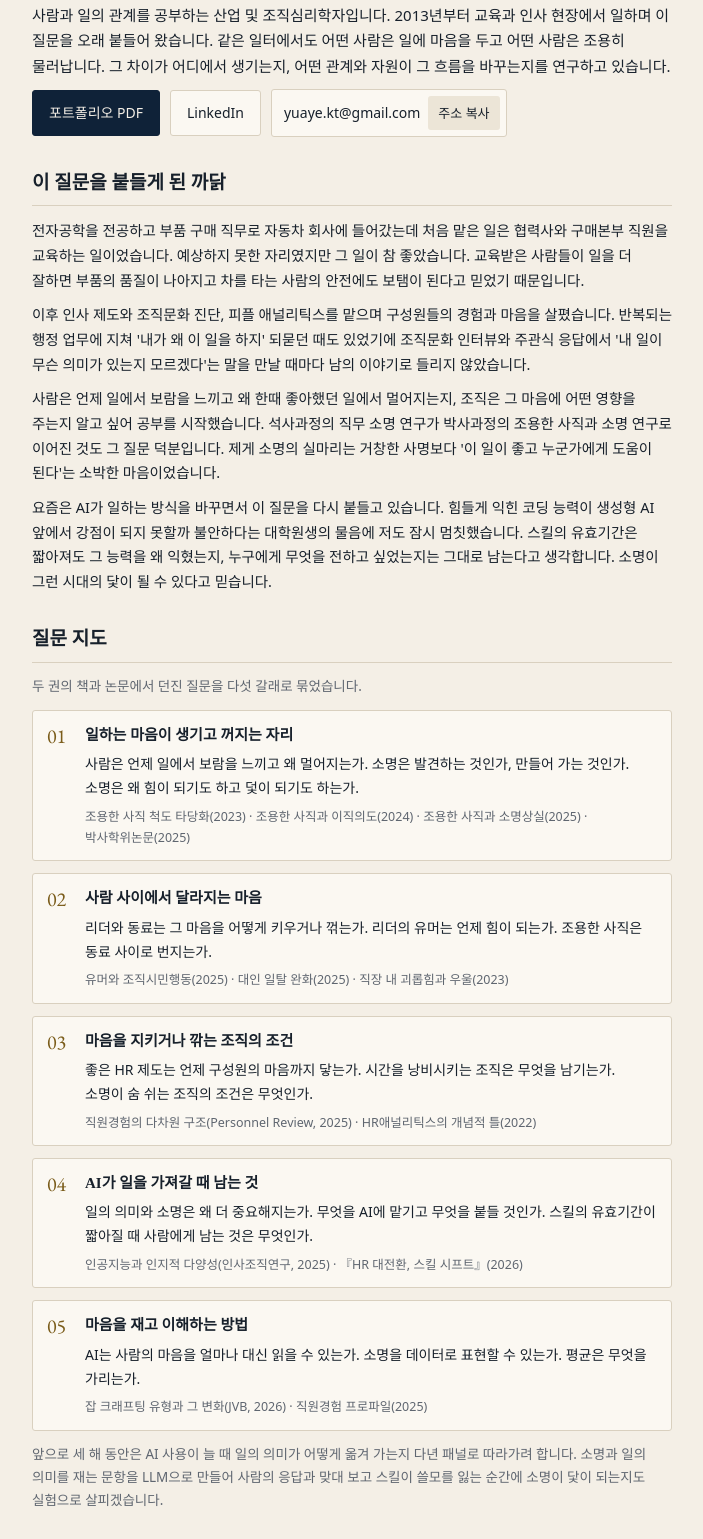
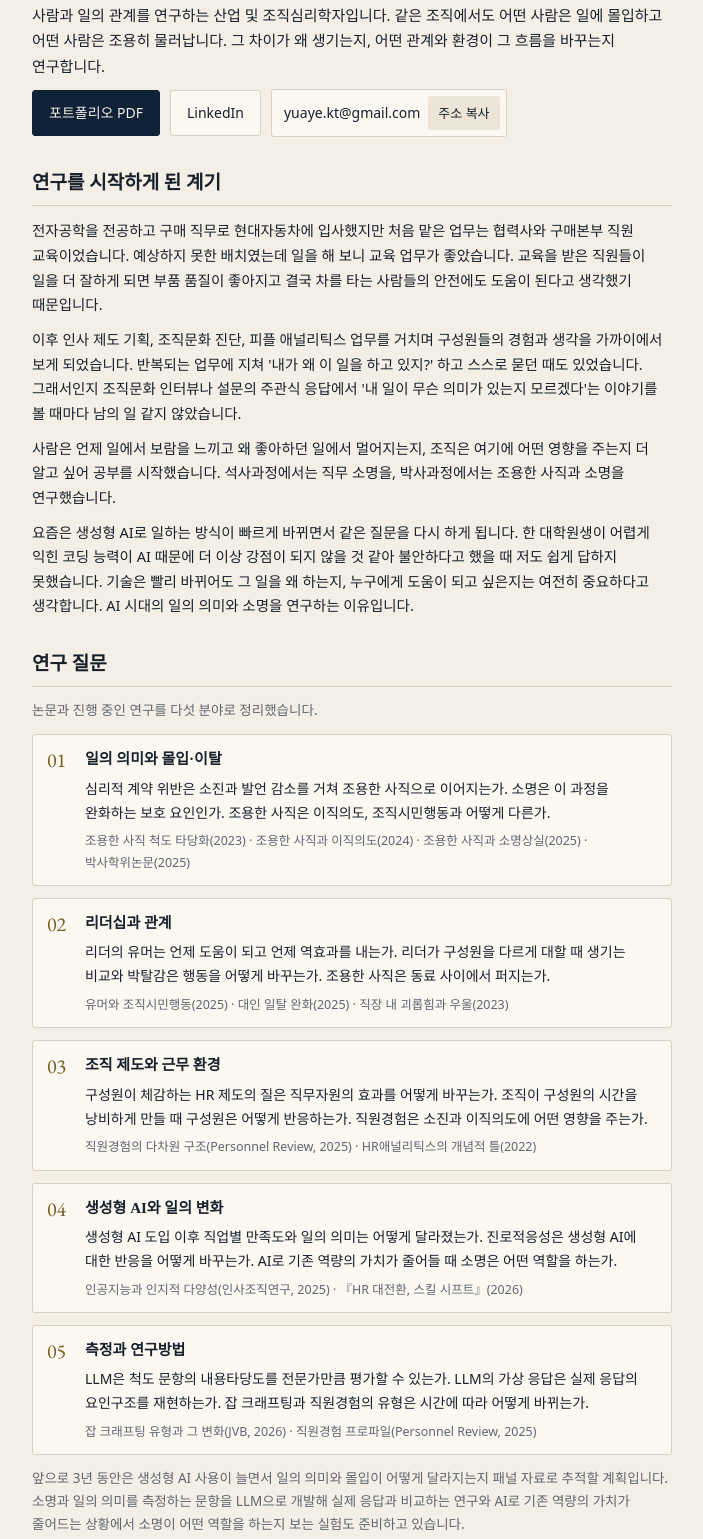
Before and after one commit to Teo-KT/Teo-KT.github.io, a plain HTML site: page cv/index.html in a window 1280 px wide. Shown: the part 319-1858 px from the top of the page, without its empty margins (288-991 px from the left). Drawn offline with nearby package versions, Linux system fonts and the light colour scheme; a web font is replaced by a local one.

Commit message:
이력 페이지와 포트폴리오 PDF 문구를 평이한 표현으로, 연구 질문을 연구 중심으로
Co-Authored-By: Claude Opus 5.5 <noreply@anthropic.com>

```diff
--- a/cv/index.html
+++ b/cv/index.html
@@ -96,11 +96,11 @@ footer a { color: inherit; }
 <div class="pad"><div class="wrap">
   <div>
     <p class="question">사람은 왜 일에 몰입하고, 어느 순간 비몰입하는가.</p>
-    <p class="subq">AI가 일하는 방식을 바꾸는 지금, 저는 이 질문을 일의 의미와 소명에서 다시 묻고 있습니다.</p>
+    <p class="subq">요즘은 이 질문을 AI 시대의 일의 의미와 소명에 초점을 두고 연구하고 있습니다.</p>
   </div>
 
   <div class="intro">
-    <p>사람과 일의 관계를 공부하는 산업 및 조직심리학자입니다. 2013년부터 교육과 인사 현장에서 일하며 이 질문을 오래 붙들어 왔습니다. 같은 일터에서도 어떤 사람은 일에 마음을 두고 어떤 사람은 조용히 물러납니다. 그 차이가 어디에서 생기는지, 어떤 관계와 자원이 그 흐름을 바꾸는지를 연구하고 있습니다.</p>
+    <p>사람과 일의 관계를 연구하는 산업 및 조직심리학자입니다. 같은 조직에서도 어떤 사람은 일에 몰입하고 어떤 사람은 조용히 물러납니다. 그 차이가 왜 생기는지, 어떤 관계와 환경이 그 흐름을 바꾸는지 연구합니다.</p>
     <div class="actions">
       <a class="btn" href="kim-kwangtae-portfolio-2026-10.pdf" download="김광태_포트폴리오_2026-11.pdf">포트폴리오 PDF</a>
       <a class="btn alt" href="https://www.linkedin.com/in/kwangtaekim/" target="_blank" rel="noopener">LinkedIn</a>
@@ -109,36 +109,36 @@ footer a { color: inherit; }
   </div>
 
   <section>
-    <h2>이 질문을 붙들게 된 까닭</h2>
+    <h2>연구를 시작하게 된 계기</h2>
     <div class="story">
-      <p>전자공학을 전공하고 부품 구매 직무로 자동차 회사에 들어갔는데 처음 맡은 일은 협력사와 구매본부 직원을 교육하는 일이었습니다. 예상하지 못한 자리였지만 그 일이 참 좋았습니다. 교육받은 사람들이 일을 더 잘하면 부품의 품질이 나아지고 차를 타는 사람의 안전에도 보탬이 된다고 믿었기 때문입니다.</p>
-      <p>이후 인사 제도와 조직문화 진단, 피플 애널리틱스를 맡으며 구성원들의 경험과 마음을 살폈습니다. 반복되는 행정 업무에 지쳐 '내가 왜 이 일을 하지' 되묻던 때도 있었기에 조직문화 인터뷰와 주관식 응답에서 '내 일이 무슨 의미가 있는지 모르겠다'는 말을 만날 때마다 남의 이야기로 들리지 않았습니다.</p>
-      <p>사람은 언제 일에서 보람을 느끼고 왜 한때 좋아했던 일에서 멀어지는지, 조직은 그 마음에 어떤 영향을 주는지 알고 싶어 공부를 시작했습니다. 석사과정의 직무 소명 연구가 박사과정의 조용한 사직과 소명 연구로 이어진 것도 그 질문 덕분입니다. 제게 소명의 실마리는 거창한 사명보다 '이 일이 좋고 누군가에게 도움이 된다'는 소박한 마음이었습니다.</p>
-      <p>요즘은 AI가 일하는 방식을 바꾸면서 이 질문을 다시 붙들고 있습니다. 힘들게 익힌 코딩 능력이 생성형 AI 앞에서 강점이 되지 못할까 불안하다는 대학원생의 물음에 저도 잠시 멈칫했습니다. 스킬의 유효기간은 짧아져도 그 능력을 왜 익혔는지, 누구에게 무엇을 전하고 싶었는지는 그대로 남는다고 생각합니다. 소명이 그런 시대의 닻이 될 수 있다고 믿습니다.</p>
+      <p>전자공학을 전공하고 구매 직무로 현대자동차에 입사했지만 처음 맡은 업무는 협력사와 구매본부 직원 교육이었습니다. 예상하지 못한 배치였는데 일을 해 보니 교육 업무가 좋았습니다. 교육을 받은 직원들이 일을 더 잘하게 되면 부품 품질이 좋아지고 결국 차를 타는 사람들의 안전에도 도움이 된다고 생각했기 때문입니다.</p>
+      <p>이후 인사 제도 기획, 조직문화 진단, 피플 애널리틱스 업무를 거치며 구성원들의 경험과 생각을 가까이에서 보게 되었습니다. 반복되는 업무에 지쳐 '내가 왜 이 일을 하고 있지?' 하고 스스로 묻던 때도 있었습니다. 그래서인지 조직문화 인터뷰나 설문의 주관식 응답에서 '내 일이 무슨 의미가 있는지 모르겠다'는 이야기를 볼 때마다 남의 일 같지 않았습니다.</p>
+      <p>사람은 언제 일에서 보람을 느끼고 왜 좋아하던 일에서 멀어지는지, 조직은 여기에 어떤 영향을 주는지 더 알고 싶어 공부를 시작했습니다. 석사과정에서는 직무 소명을, 박사과정에서는 조용한 사직과 소명을 연구했습니다.</p>
+      <p>요즘은 생성형 AI로 일하는 방식이 빠르게 바뀌면서 같은 질문을 다시 하게 됩니다. 한 대학원생이 어렵게 익힌 코딩 능력이 AI 때문에 더 이상 강점이 되지 않을 것 같아 불안하다고 했을 때 저도 쉽게 답하지 못했습니다. 기술은 빨리 바뀌어도 그 일을 왜 하는지, 누구에게 도움이 되고 싶은지는 여전히 중요하다고 생각합니다. AI 시대의 일의 의미와 소명을 연구하는 이유입니다.</p>
     </div>
   </section>
 
   <section>
-    <h2>질문 지도</h2>
-    <p class="note">두 권의 책과 논문에서 던진 질문을 다섯 갈래로 묶었습니다.</p>
+    <h2>연구 질문</h2>
+    <p class="note">논문과 진행 중인 연구를 다섯 분야로 정리했습니다.</p>
     <ul class="streams">
-      <li><span class="no">01</span><div><div class="q">일하는 마음이 생기고 꺼지는 자리</div>
-        <p>사람은 언제 일에서 보람을 느끼고 왜 멀어지는가. 소명은 발견하는 것인가, 만들어 가는 것인가. 소명은 왜 힘이 되기도 하고 덫이 되기도 하는가.</p>
+      <li><span class="no">01</span><div><div class="q">일의 의미와 몰입·이탈</div>
+        <p>심리적 계약 위반은 소진과 발언 감소를 거쳐 조용한 사직으로 이어지는가. 소명은 이 과정을 완화하는 보호 요인인가. 조용한 사직은 이직의도, 조직시민행동과 어떻게 다른가.</p>
         <div class="ev">조용한 사직 척도 타당화(2023) · 조용한 사직과 이직의도(2024) · 조용한 사직과 소명상실(2025) · 박사학위논문(2025)</div></div></li>
-      <li><span class="no">02</span><div><div class="q">사람 사이에서 달라지는 마음</div>
-        <p>리더와 동료는 그 마음을 어떻게 키우거나 꺾는가. 리더의 유머는 언제 힘이 되는가. 조용한 사직은 동료 사이로 번지는가.</p>
+      <li><span class="no">02</span><div><div class="q">리더십과 관계</div>
+        <p>리더의 유머는 언제 도움이 되고 언제 역효과를 내는가. 리더가 구성원을 다르게 대할 때 생기는 비교와 박탈감은 행동을 어떻게 바꾸는가. 조용한 사직은 동료 사이에서 퍼지는가.</p>
         <div class="ev">유머와 조직시민행동(2025) · 대인 일탈 완화(2025) · 직장 내 괴롭힘과 우울(2023)</div></div></li>
-      <li><span class="no">03</span><div><div class="q">마음을 지키거나 깎는 조직의 조건</div>
-        <p>좋은 HR 제도는 언제 구성원의 마음까지 닿는가. 시간을 낭비시키는 조직은 무엇을 남기는가. 소명이 숨 쉬는 조직의 조건은 무엇인가.</p>
+      <li><span class="no">03</span><div><div class="q">조직 제도와 근무 환경</div>
+        <p>구성원이 체감하는 HR 제도의 질은 직무자원의 효과를 어떻게 바꾸는가. 조직이 구성원의 시간을 낭비하게 만들 때 구성원은 어떻게 반응하는가. 직원경험은 소진과 이직의도에 어떤 영향을 주는가.</p>
         <div class="ev">직원경험의 다차원 구조(Personnel Review, 2025) · HR애널리틱스의 개념적 틀(2022)</div></div></li>
-      <li><span class="no">04</span><div><div class="q">AI가 일을 가져갈 때 남는 것</div>
-        <p>일의 의미와 소명은 왜 더 중요해지는가. 무엇을 AI에 맡기고 무엇을 붙들 것인가. 스킬의 유효기간이 짧아질 때 사람에게 남는 것은 무엇인가.</p>
+      <li><span class="no">04</span><div><div class="q">생성형 AI와 일의 변화</div>
+        <p>생성형 AI 도입 이후 직업별 만족도와 일의 의미는 어떻게 달라졌는가. 진로적응성은 생성형 AI에 대한 반응을 어떻게 바꾸는가. AI로 기존 역량의 가치가 줄어들 때 소명은 어떤 역할을 하는가.</p>
         <div class="ev">인공지능과 인지적 다양성(인사조직연구, 2025) · 『HR 대전환, 스킬 시프트』(2026)</div></div></li>
-      <li><span class="no">05</span><div><div class="q">마음을 재고 이해하는 방법</div>
-        <p>AI는 사람의 마음을 얼마나 대신 읽을 수 있는가. 소명을 데이터로 표현할 수 있는가. 평균은 무엇을 가리는가.</p>
-        <div class="ev">잡 크래프팅 유형과 그 변화(JVB, 2026) · 직원경험 프로파일(2025)</div></div></li>
+      <li><span class="no">05</span><div><div class="q">측정과 연구방법</div>
+        <p>LLM은 척도 문항의 내용타당도를 전문가만큼 평가할 수 있는가. LLM의 가상 응답은 실제 응답의 요인구조를 재현하는가. 잡 크래프팅과 직원경험의 유형은 시간에 따라 어떻게 바뀌는가.</p>
+        <div class="ev">잡 크래프팅 유형과 그 변화(JVB, 2026) · 직원경험 프로파일(Personnel Review, 2025)</div></div></li>
     </ul>
-    <p class="note">앞으로 세 해 동안은 AI 사용이 늘 때 일의 의미가 어떻게 옮겨 가는지 다년 패널로 따라가려 합니다. 소명과 일의 의미를 재는 문항을 LLM으로 만들어 사람의 응답과 맞대 보고 스킬이 쓸모를 잃는 순간에 소명이 닻이 되는지도 실험으로 살피겠습니다.</p>
+    <p class="note">앞으로 3년 동안은 생성형 AI 사용이 늘면서 일의 의미와 몰입이 어떻게 달라지는지 패널 자료로 추적할 계획입니다. 소명과 일의 의미를 측정하는 문항을 LLM으로 개발해 실제 응답과 비교하는 연구와 AI로 기존 역량의 가치가 줄어드는 상황에서 소명이 어떤 역할을 하는지 보는 실험도 준비하고 있습니다.</p>
   </section>
 
   <section>
@@ -169,7 +169,7 @@ footer a { color: inherit; }
   </section>
 
   <section>
-    <h2>현장에서 사람을 만난 시간</h2>
+    <h2>실무 경력</h2>
     <ul class="rows">
       <li><span class="when">2021.11 – 현재</span><span class="what"><b>삼성글로벌리서치 인재경영연구실</b><span>Research Fellow · 옛 삼성경제연구소</span></span></li>
       <li><span class="when">2018.04 – 2021.10</span><span class="what"><b>현대자동차그룹 인사실 인사2팀</b><span>책임매니저</span></span></li>
@@ -177,10 +177,10 @@ footer a { color: inherit; }
       <li><span class="when">2013.01 – 2017.07</span><span class="what"><b>현대자동차 구매본부 구매교육팀</b><span>사원 · 대리</span></span></li>
     </ul>
     <ul class="field">
-      <li><b>사람을 기르는 일.</b> 협력사 임직원 직무아카데미, 구매본부 직무 교육과 사내강사 운영.</li>
-      <li><b>구성원의 목소리를 듣는 일.</b> 29개 그룹사 조직문화 진단 분석, 사내기자단과 소통 채널 운영.</li>
-      <li><b>마음의 신호를 먼저 읽는 일.</b> 익명 게시판과 Pulse Survey로 정서와 고충의 신호를 읽는 분석, 이직 위험 구성원 면담을 돕는 리포트.</li>
-      <li><b>일이 바뀔 때 사람의 자리를 고민하는 일.</b> 생성형 AI가 바꿀 인력구조 예측, AI 시대 인사 전략, 스킬 기반 인사.</li>
+      <li><b>인재 육성.</b> 협력사 임직원 직무아카데미, 구매본부 직무교육과 사내강사 운영.</li>
+      <li><b>조직문화 진단과 소통.</b> 29개 그룹사 조직문화 진단 분석, 사내기자단과 소통 채널 운영.</li>
+      <li><b>구성원 정서와 이탈 분석.</b> 익명 게시판과 Pulse Survey 기반 정서 분석, 이직 예측과 이직 위험군 면담 지원.</li>
+      <li><b>AI 시대 인력과 직무 변화.</b> 생성형 AI에 따른 인력구조 예측, AI 시대 인사 전략, 스킬 기반 인사.</li>
     </ul>
   </section>
 
```
Also changed, not shown: 1 other file.
